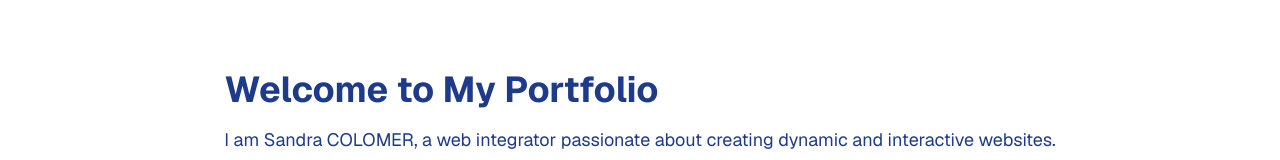
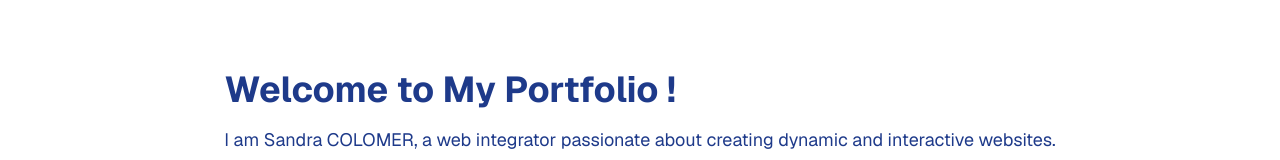
Before and after one commit to SanCo21/My-Portfolio, a Next.js app: page / in a window 1280 px wide. Shown: the part 200-360 px from the top of the page. Built offline with nearby package versions, Linux system fonts and the light colour scheme.

Commit message:
Homepage

```diff
--- a/src/app/page.js
+++ b/src/app/page.js
@@ -7,7 +7,7 @@ const HomePage = () => {
       <main className="min-h-screen flex flex-col items-center justify-center mt-20">
         <section id="home" className="section">
           <h1 className="text-4xl font-bold text-blue-900">
-            Welcome to My Portfolio
+            Welcome to My Portfolio !
           </h1>
           <p className="text-lg mt-4 text-blue-900">
             I am Sandra COLOMER, a web integrator passionate about creating
```
